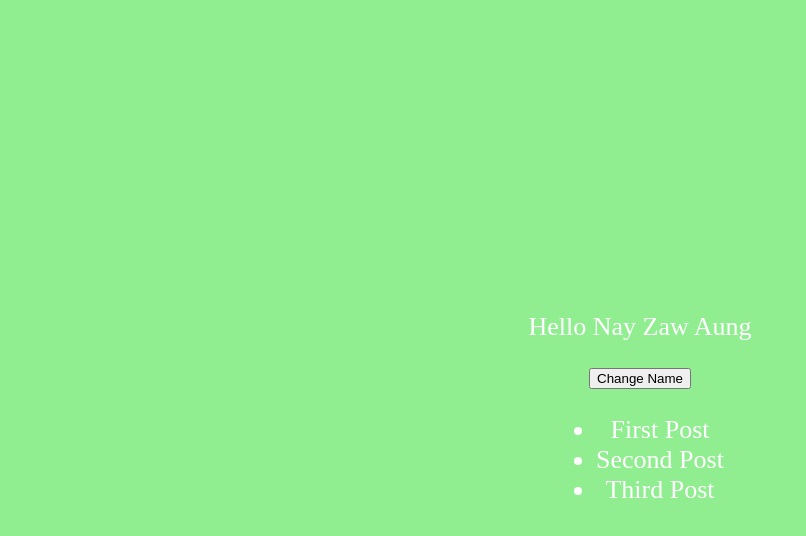
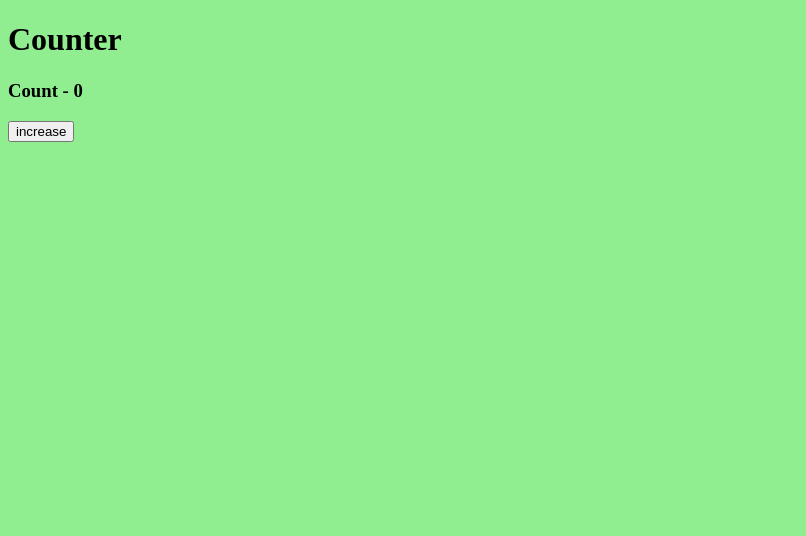
Before and after one commit to nayzawaungnza/react-basic, a React (Create React App) app: page / in a window 1280 px wide. Shown: the top 536 px of the page, without its empty margins (0-806 px from the left). Built offline with nearby package versions, Linux system fonts and the light colour scheme.

Commit message:
ep-14 state update detail

```diff
--- a/src/App.js
+++ b/src/App.js
@@ -1,57 +1,18 @@
-import logo from './logo.svg';
-import './App.css';
-import image from './assets/recent-project-1.png';
-import { useState } from 'react';
-function App() {
+import React, { useState } from 'react'
 
-  let [name, setName] = useState("Nay Zaw Aung");
-  let [posts, setPosts] = useState([
-    {
-      id:1,
-      title:'First Post',
-    },
-    {
-      id:2,
-      title:'Second Post',
-    },
-    {
-      id:3,
-      title:'Third Post',
-    }
-  ]);
-  let changeName = () =>{
-    setName('Aung Aung');
+export default function App() {
+  let [count, setCount] = useState(0);
+  let increment = () =>{
+    setCount((prevState) => prevState + 1);
+    setCount((prevState) => prevState + 1);
+    setCount((prevState) => prevState + 1);
+    setCount((prevState) => prevState + 1);
   }
-
   return (
-    <div className="App">
-      <header className="App-header">
-        {/* <img src={logo} className="App-logo" alt="logo" /> */}
-
-        {/* absolute path */}
-      {/* <img src="http://localhost:3000/recent-project-1.png" /> */}
-
-      {/* relative path */}
-      {/* <img src="/recent-project-1.png" /> */}
-
-      {/* 2 nd way */}
-
-      {/* <img src={image} /> */}
-
-        <p>
-          Hello {name}
-        </p>
-        <button onClick={changeName}>Change Name</button>
-
-        <ul>
-          {posts.map((post)=>(
-            <li key={post.id}>{post.title}</li>
-          ))}
-        </ul>
-      </header>
-
+    <div>
+      <h1>Counter</h1>
+      <h3>Count - {count}</h3>
+      <button onClick={increment}>increase</button>
     </div>
-  );
+  )
 }
-
-export default App;
```
